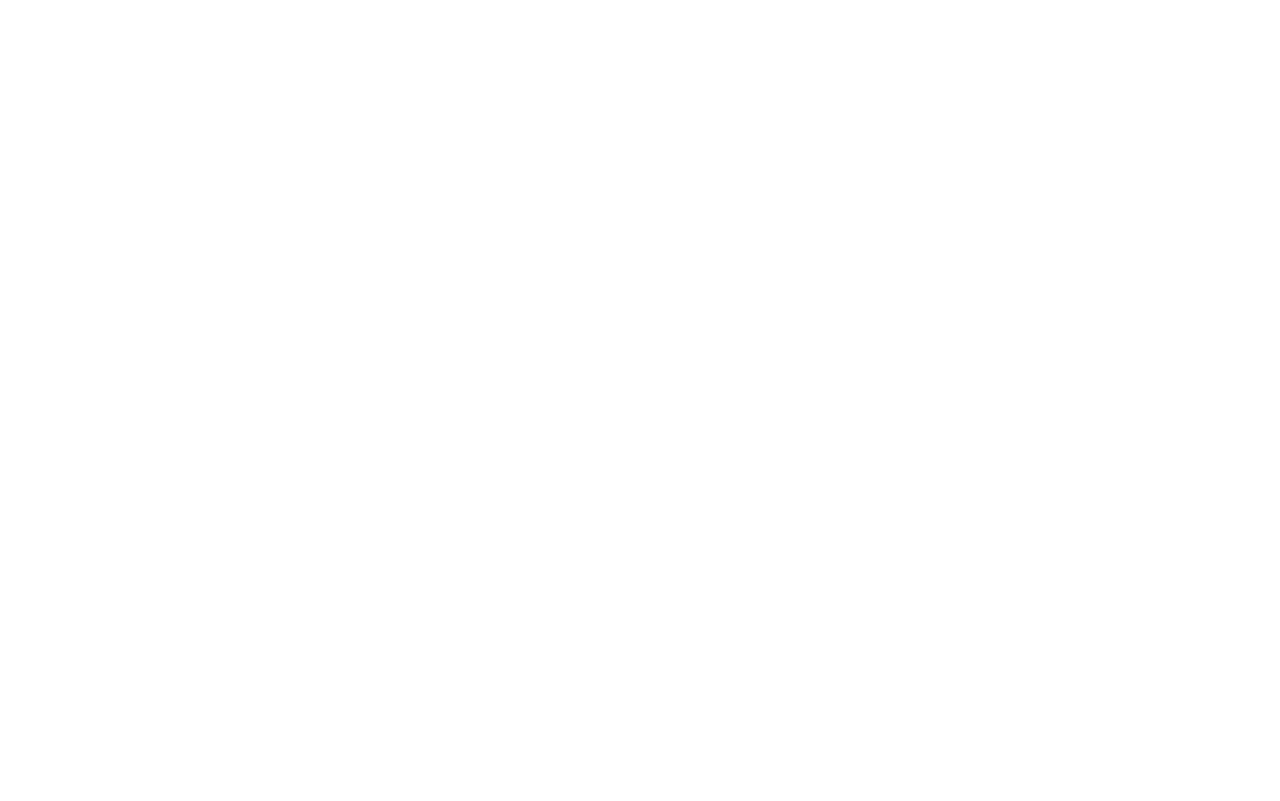
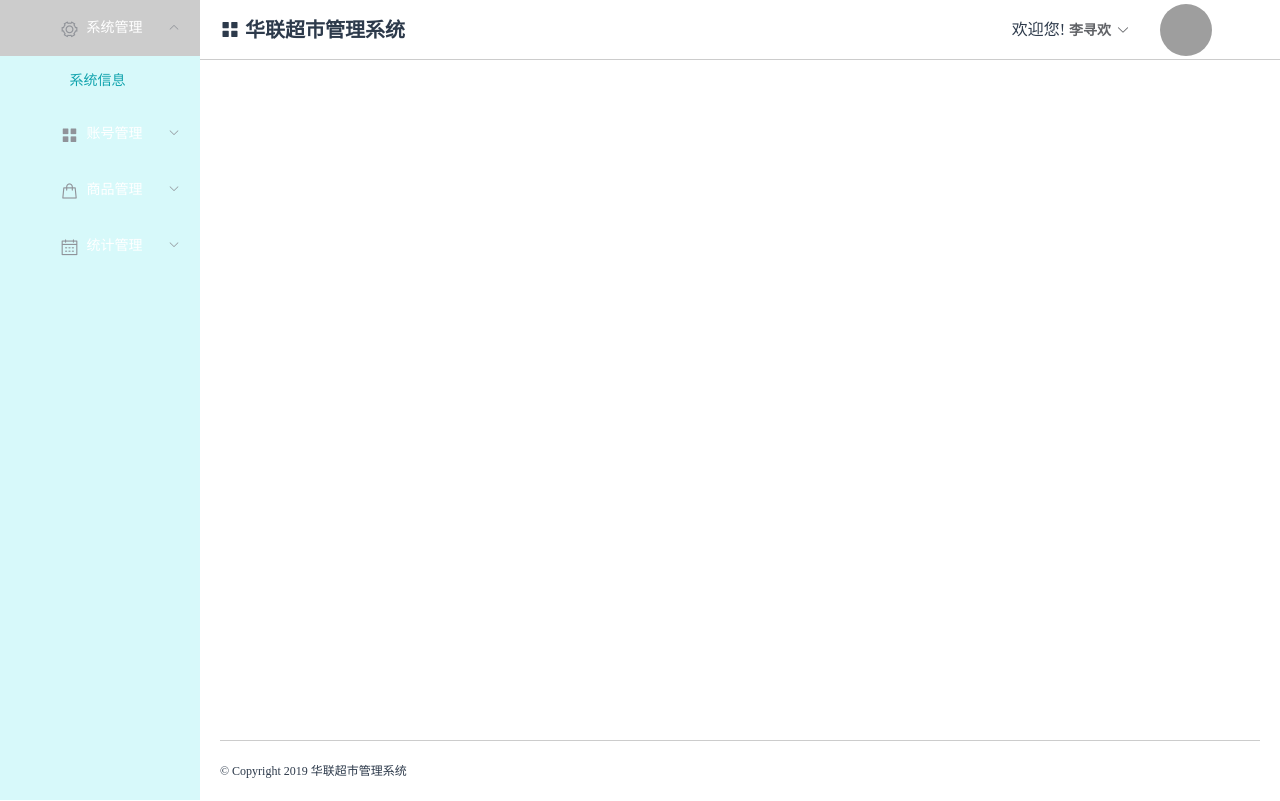
Before and after one commit to SometimesSomething/SMMS, a Vue app in the folder smm-system/: page /accountadd in a window 1280 px wide. Built offline with nearby package versions, Linux system fonts and the light colour scheme; the HTML template or start-up script is replaced by a standard one.

Commit message:
login界面

```diff
--- /dev/null
+++ b/smm-system/src/components/Bottom/Bottom.vue
@@ -0,0 +1,18 @@
+<template>
+    <div class="bottom">
+        &copy; Copyright 2019 华联超市管理系统
+    </div>
+</template>
+<script>
+export default {
+
+}
+</script>
+<style lang="less">
+    .bottom {
+        border-top: 1px solid #ccc;
+        text-align: left;
+        color: #2d3a4b;
+        font-size: 12px;
+    }
+</style>
--- /dev/null
+++ b/smm-system/src/components/Nav/Nav.vue
@@ -0,0 +1,61 @@
+<template>
+     <el-menu
+        background-color="rgb(215, 249, 250)"
+        unique-opened
+        active-text-color="rgb(16, 163, 173)"
+        :default-active="this.$route.path"
+        router
+        >
+        <!-- 导航一 -->
+        <el-submenu index="1">
+            <template slot="title"><i class="el-icon-setting"></i>系统管理</template>
+                <el-menu-item index="/">系统信息</el-menu-item>
+        </el-submenu>
+        <!-- 导航二 -->
+        <el-submenu index="2">
+            <template slot="title"><i class="el-icon-menu"></i>账号管理</template>
+                <el-menu-item index="/accountmanage">账号管理</el-menu-item>
+                <el-menu-item index="/accountadd">添加账号</el-menu-item>
+                <el-menu-item index="/passwordmodify">密码修改</el-menu-item>
+        </el-submenu>
+        <!-- 导航三 -->
+        <el-submenu index="3">
+            <template slot="title"><i class="el-icon-goods"></i>商品管理</template>
+                <el-menu-item index="/goodsmanage">商品管理</el-menu-item>
+                <el-menu-item index="/goodsadd">添加商品</el-menu-item>
+        </el-submenu>
+        <!-- 导航四 -->
+        <el-submenu index="4">
+            <template slot="title"><i class="el-icon-date"></i>统计管理</template>
+                <el-menu-item index="/salestatistics">销售统计</el-menu-item>
+        </el-submenu>
+    </el-menu>
+</template>
+<script>
+export default {
+
+};
+</script>
+<style lang="less">
+html,body,#app{
+     width: 100%;
+     height: 100%;
+     margin: 0;
+     padding:0;
+     .login{
+         height:100%;
+         background-color:rgba(215, 249, 250,0.5);
+     }
+}
+.el-menu {
+  border: none;
+  .el-submenu {
+    .el-submenu__title {
+      color: #fff;
+    }
+  }
+  .el-menu-item {
+    color: #fff;
+  }
+}
+</style>
--- /dev/null
+++ b/smm-system/src/components/Top/Top.vue
@@ -0,0 +1,73 @@
+<template>
+    <div class="top">
+        <el-row>
+            <el-col :span="12">
+                <div  class="title">
+                    <i class="el-icon-menu"></i>
+                    华联超市管理系统
+                </div>
+            </el-col>
+            <el-col :span="12">
+                <div class="top-right">
+                    <el-row>
+                        <el-col :span="18">
+                            欢迎您!
+                            <el-dropdown>
+                            <span class="username el-dropdown-link">
+                                {{ username }}<i class="el-icon-arrow-down el-icon--right"></i>
+                            </span>
+                            <el-dropdown-menu slot="dropdown">
+                                <el-dropdown-item>个人中心</el-dropdown-item>
+                                <el-dropdown-item>退出</el-dropdown-item>
+                            </el-dropdown-menu>
+                            </el-dropdown>
+                        </el-col>
+                        <el-col :span="6">
+                            <div class="avatar">
+                                <img width="100%" height="100%" :src="avatarUrl" alt="">
+                            </div>
+                        </el-col>
+                    </el-row>
+                </div>
+            </el-col>
+        </el-row>
+    </div>
+</template>
+<script>
+export default {
+    data () {
+        return {
+            username: "李寻欢",
+            avatarUrl: 'http://127.0.0.1:8080/avatar.jpg'
+        }
+    }
+}
+</script>
+<style lang="less">
+    .top {
+        // background-color: red;
+        border-bottom: 2px solid green;
+        .title {
+            text-align: left;
+            font-size: 20px;
+            font-weight: 900;
+        }
+        .top-right {
+            color: #2d3a4b;
+            text-align: right;
+            .username {
+               font-weight: 600;
+            }
+            .avatar {
+                width: 52px;
+                height: 52px;
+                margin-top: 4px;
+                margin-left: 30px;
+                border-radius: 50%;
+                img {
+                    border-radius: 50%;
+                }
+            }
+        }
+    }
+</style>
--- a/smm-system/src/views/GoodsAdd/GoodsAdd.vue
+++ b/smm-system/src/views/GoodsAdd/GoodsAdd.vue
@@ -1,9 +1,10 @@
 <template>
+  <div class="goodsadd">
+
+  </div>
 </template>
 
 <script>
-
-
-export default {
-}
 </script>
+<style lang=less>
+</style>
--- a/smm-system/src/views/index/index.vue
+++ b/smm-system/src/views/index/index.vue
@@ -1,9 +1,79 @@
 <template>
+    <!-- <div class="index"> -->
+        <!-- 内容容器 -->
+        <el-container>
+            <!-- 左侧 -->
+            <el-aside width="200px">
+                <!-- 自定义导航组件 -->
+               <Nav></Nav>
+            </el-aside>
+
+            <!-- 右侧 -->
+            <el-container>
+                <!-- 右侧头部 -->
+                <el-header>
+                    <!-- 头部组件 -->
+                    <Top></Top>
+                </el-header>
+                <!-- 右侧中间 -->
+                <el-main>
+                    <!-- 路由出口 -->
+                    <router-view />
+                </el-main>
+                <!-- 右侧尾部 -->
+                <el-footer>
+                    <!-- 尾部组件 -->
+                    <Bottom></Bottom>
+                </el-footer>
+            </el-container>
+        </el-container>
+    <!-- </div> -->
 </template>
-
 <script>
-
+// 引入导航组件
+import Nav from '@/components/Nav/Nav.vue';
+// 引入头部组件
+import Top from '@/components/Top/Top.vue';
+// 引入尾部组件
+import Bottom from '@/components/Bottom/Bottom.vue';
 
 export default {
+    components: {  // 注册组件
+        Nav,
+        Top,
+        Bottom
+    }
+};
+</script>
+<style lang="less">
+#app{
+width:100%;
+ height:100%;
 }
-</script>
+.el-container {
+  height: 100%;
+  // 左侧
+  .el-aside {
+      height:100%;
+    background-color:rgb(215, 249, 250);
+    text-align: center;
+  }
+  // 右侧中间
+  .el-main {
+    background-color: #fff;
+    color: #333;
+    text-align: center;
+  }
+  // 右侧头和尾
+  .el-header,
+  .el-footer {
+    background-color: #fff;
+    color: #2d3a4b;
+    text-align: center;
+    line-height: 60px;
+  }
+   .el-header {
+       border-bottom: 1px solid #ccc;
+   }
+}
+</style>
--- a/smm-system/src/views/login/Login.vue
+++ b/smm-system/src/views/login/Login.vue
@@ -1,9 +1,127 @@
 <template>
+  <div class="login">
+      <div class="login-form">
+          <h3 class="el-icon-upload title">  华联超市管理系统-登陆</h3>
+        <el-form
+            :model="loginForm"
+            status-icon
+            :rules="rules"
+            ref="loginForm"
+            label-width="100px"
+            class="demo-ruleForm"
+            >
+            <el-form-item label="用户名" prop="username">
+                <el-input v-model.number="loginForm.username"></el-input>
+            </el-form-item>
+            <el-form-item label="密码" prop="pass">
+                <el-input type="text" v-model="loginForm.pass" autocomplete="off"></el-input>
+            </el-form-item>
+            <el-form-item label="确认密码" prop="checkPass">
+                <el-input type="text" v-model="loginForm.checkPass" autocomplete="off"></el-input>
+            </el-form-item>
+
+            <el-form-item>
+                <el-button type="primary" @click="submitForm('loginForm')">提交</el-button>
+                <el-button @click="resetForm('loginForm')">重置</el-button>
+            </el-form-item>
+            </el-form>
+      </div>
+
+  </div>
 </template>
 
 <script>
+export default {
+     data() {
+         const password=(rule,value,callback)=>{
+              if(value === ''){
+                 callback(new Error("请输入密码"))
+                }else if(value.length <3 || value.length>6){
+                 callback(new Error("密码长度3-6位"))
+                }else{
+                    if(this.loginForm.checkPass !== ''){
+                        this.$refs.loginForm.validateField('checkPass')
+                    }
+                    callback();
+                }
+         }
 
+         const checkPwd=(rule,value,callback)=>{
+             if(value === ''){
+                 callback(new Error("请再次输入密码"))
+             }else if(value !== this.loginForm.pass){
+                    callback(new Error("两次密码不一致"))
+             }
+             callback();
+         }
+      return {
+        loginForm: {
+          username:'',
+          pass: '',
+          checkPass: ''
+        },
+      rules: {
+          username:[
+            { required: true, message: '请输入用户名', trigger: 'blur' },
+            { min: 3, max: 5, message: '用户名长度在 3 到 5 位', trigger: 'blur' }
+          ],
+           pass:[
+           { required: true, validator:password, trigger: 'blur' }
+          ],
+           checkPass:[
+            { required: true, validator:checkPwd, trigger: 'blur' }
+          ]
+          }
 
-export default {
+      };
+    },
+    methods: {
+      submitForm(formName) {
+        this.$refs[formName].validate((valid) => {
+          if (valid) {
+           // alert('submit!');
+            let params={
+                username:this.loginForm.username,
+                password:this.loginForm.pass,
+            }
+            console.log(params)
+          } else {
+            console.log('error submit!!');
+            return false;
+          }
+        });
+      },
+      resetForm(formName) {
+        this.$refs[formName].resetFields();
+      }
+    }
+};
+</script>
+<style lang=less>
+html,body,#app{
+     width: 100%;
+     height: 100%;
+     margin: 0;
+     padding:0;
+     .login{
+         height:100%;
+         background-color:rgba(215, 249, 250,0.5);
+     }
 }
-</script>
+ .login-form{
+     width: 500px;
+     height: 300px;
+     background-color: rgb(215, 249, 250);
+     position: fixed;
+     top:0;
+     left: 0;
+     right: 0;
+     bottom: 0;
+     margin: auto;
+     border-radius: 10px;
+     padding:20px 50px 0 20px;
+     .title{
+        padding-left: 20px;
+     }
+ }
+</style>
```
